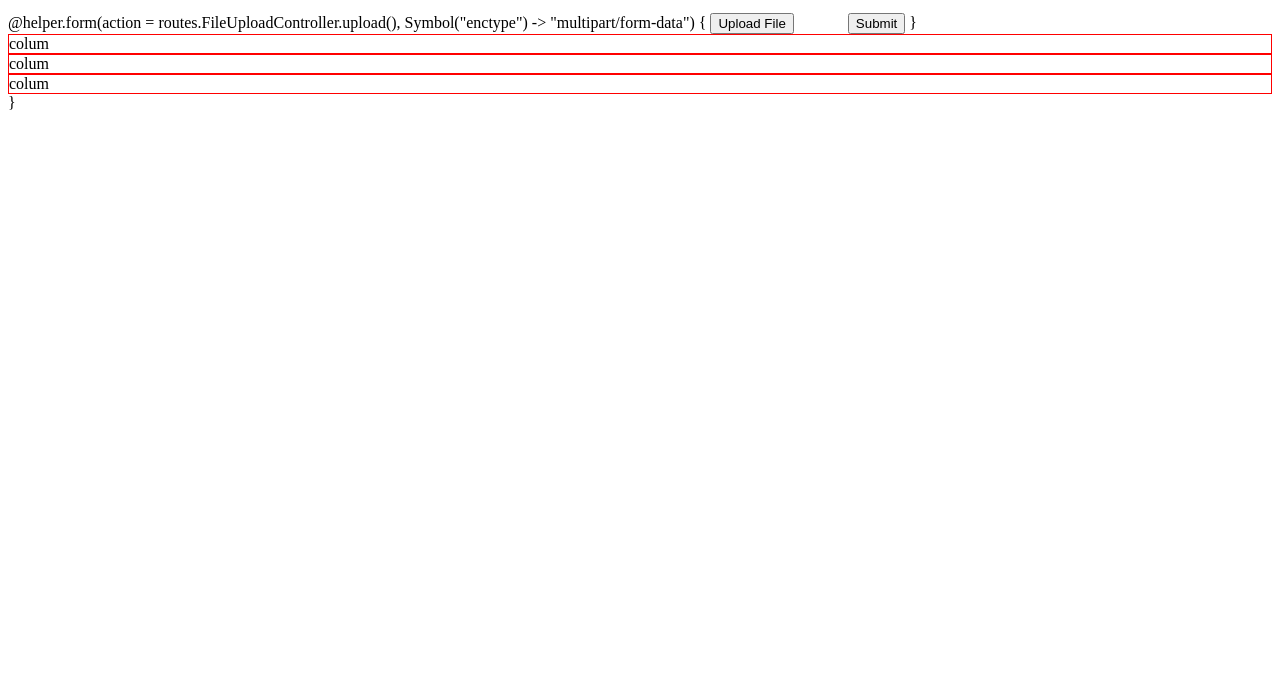
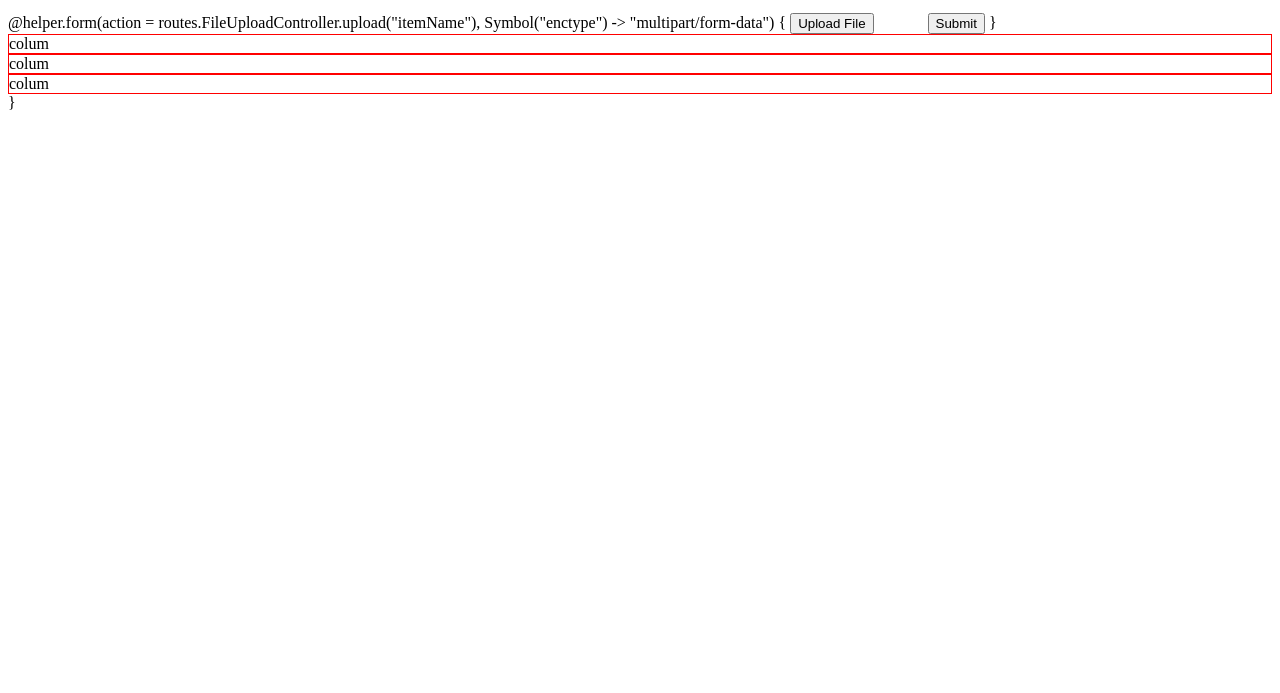
Before and after one commit to MartinLei/MSI_CLOUD, a plain HTML site: page app/views/index.scala.html in a window 1280 px wide. Shown: the part 107-800 px from the top of the page. Drawn offline with Linux system fonts and the light colour scheme.

Commit message:
add search route add upload?itemname param

```diff
--- a/app/views/index.scala.html
+++ b/app/views/index.scala.html
@@ -28,7 +28,7 @@
     <div class="container containerstyle">
         <div class="row">
             <div class="col center-content">
-            @helper.form(action = routes.FileUploadController.upload(), Symbol("enctype") -> "multipart/form-data") {
+            @helper.form(action = routes.FileUploadController.upload("itemName"), Symbol("enctype") -> "multipart/form-data") {
 
                 <input type="file" name="file" id="hiddenInput" style="display: none;">
                 <button class="btn btn-primary" id="triggerButton" type="button" style="margin-right: 50px">Upload File</button>
```
Also changed, not shown: 5 other files.
